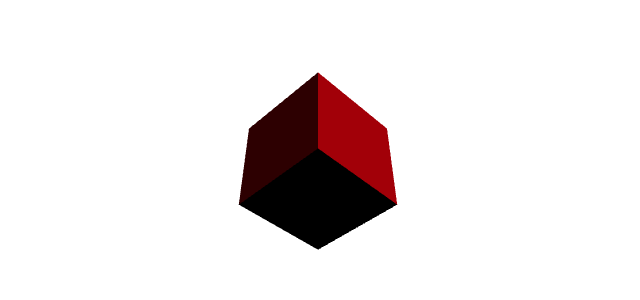
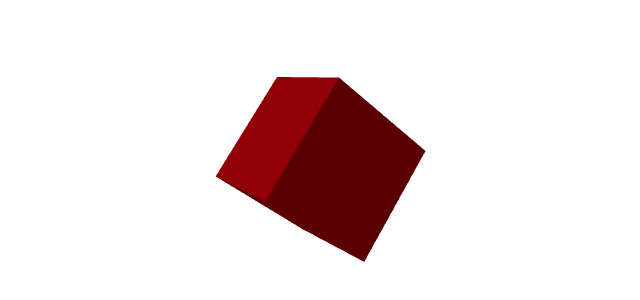
Before and after one commit to KimJeju/work_space, a React (Vite) app in the folder r3f_project/r3f_basic/: page / in a window 1280 px wide. Shown: the part 236-536 px from the top of the page, without its empty margins (322-962 px from the left). Built offline with nearby package versions, Linux system fonts and the light colour scheme.

Commit message:
카메라 perspective , orthographic

```diff
--- a/r3f_project/r3f_basic/src/App.tsx
+++ b/r3f_project/r3f_basic/src/App.tsx
@@ -7,7 +7,17 @@ function App() {
 
   return (
     <>
-    <Canvas>
+    {/* camera default => Perspective == 원근 ( 3D ) */}
+    <Canvas
+      // orthographic //2D를 사용하기 위한 프로퍼티 사전적의미 : 직각
+      camera={{
+        // zoom: 100, //orthographic 에서 카메라 위치 조정
+        near:1,
+        far:20,
+        fov:75, // orthographic 에는 fov가 없다 2d라서 각도가없음
+        position :[3,3,0]
+      }}
+    >
       <ThreeElement />
     </Canvas>
     </>
--- a/r3f_project/r3f_basic/src/ThreeElement.tsx
+++ b/r3f_project/r3f_basic/src/ThreeElement.tsx
@@ -18,7 +18,7 @@ export default function ThreeElement(){
         // console.log(delta)
 
         // console.log(boxRef)
-        boxRef.current.rotation.x += delta // 랜더링 시간 값을 더해서 뱅뱅 도는 효과를 줌
+        // boxRef.current.rotation.x += delta // 랜더링 시간 값을 더해서 뱅뱅 도는 효과를 줌
         // boxRef.current.position.y -= 0.01; // 0.01 만큼 매초다가 올라감
         // boxRef.current.scale.z += 0.01; // 가로로 늘어남
     })
```
